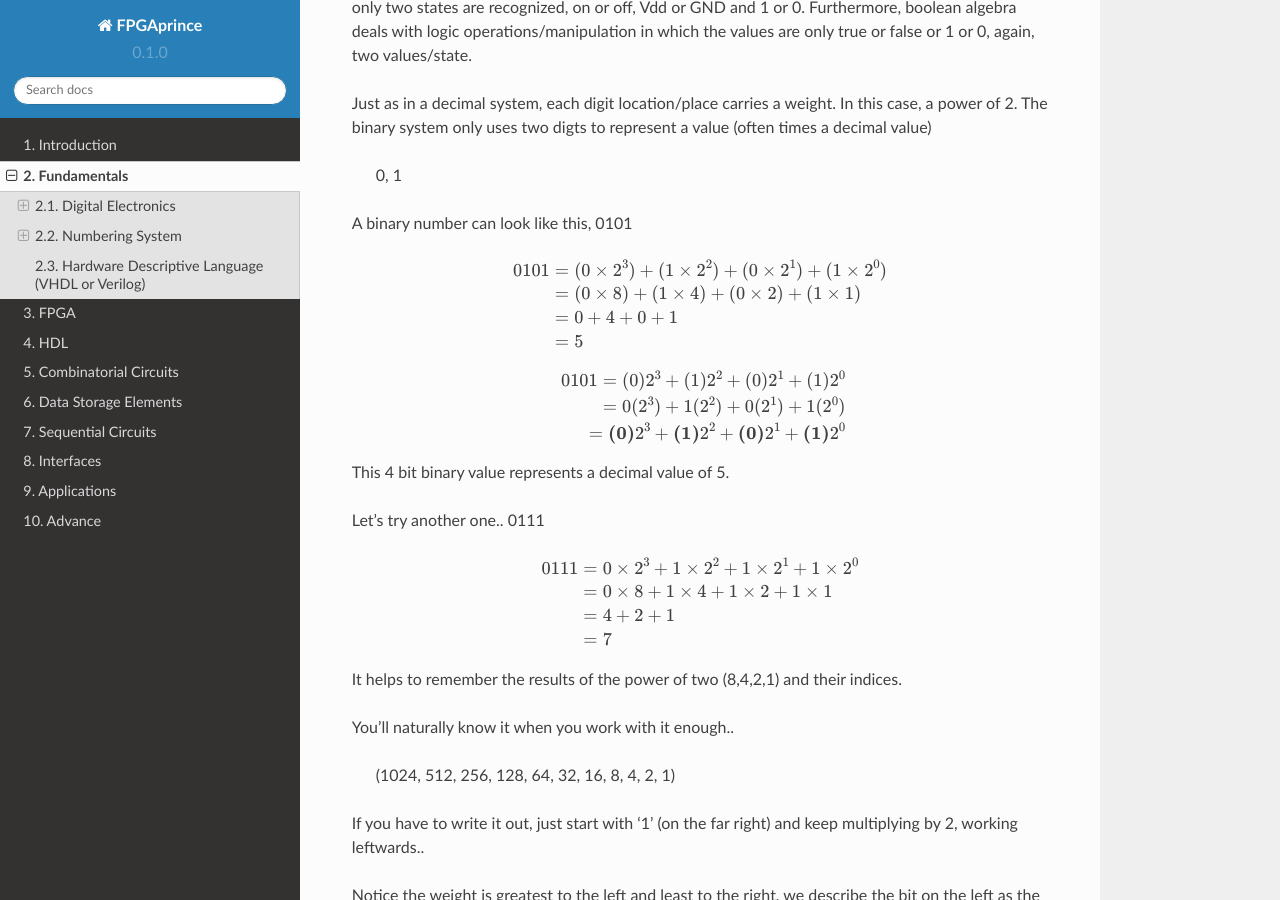
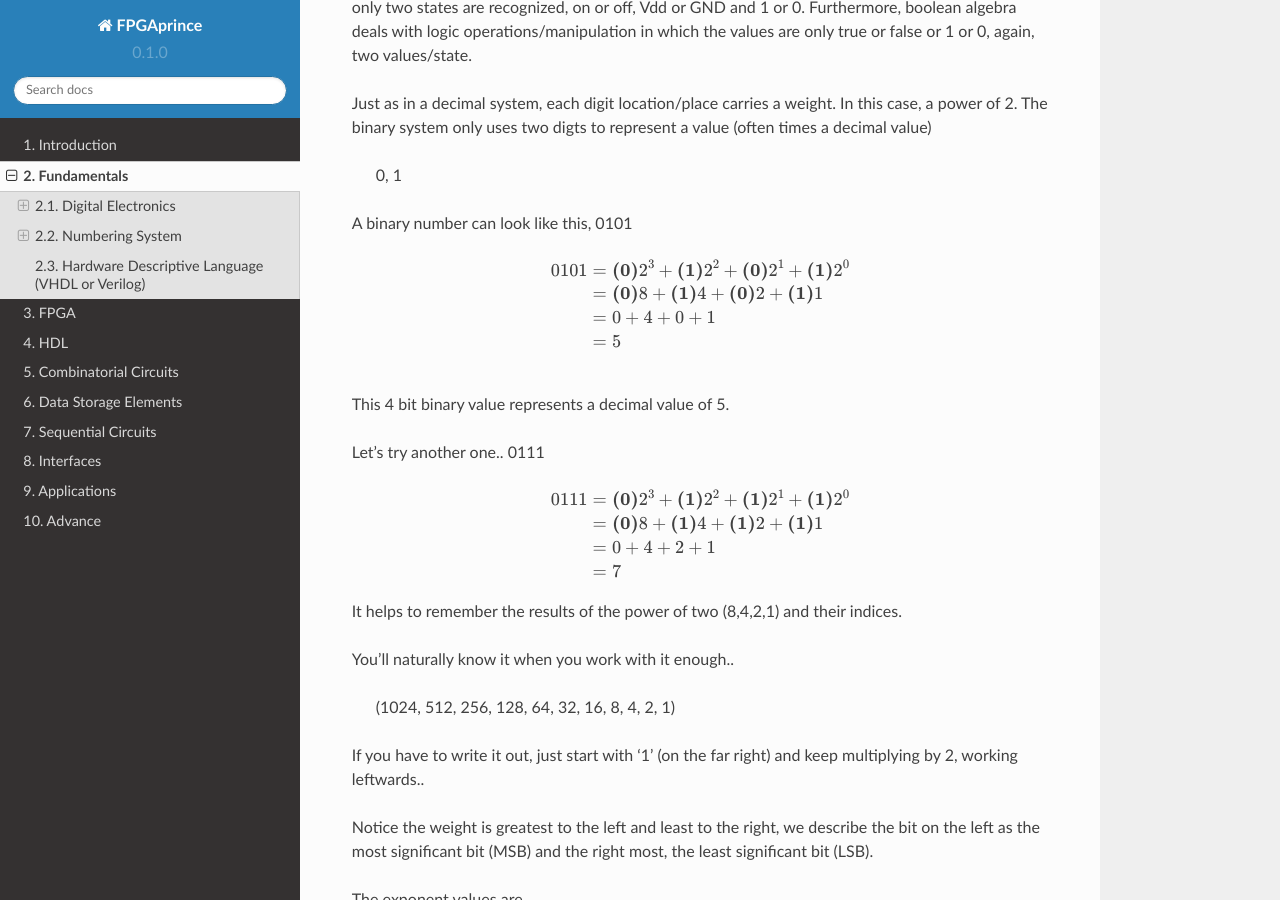
Before and after one commit to fpgaprince/rtd, a Sphinx documentation site: the page built from docs/source/fundamentals.rst, in a window 1280 px wide and 900 px high, scrolled down 3140 px. Built offline with Sphinx 7.4.7 and the Read the Docs theme 2.0.0, drawn with Linux system fonts in a browser that asks for light colours.

Commit message:
bold binary

```diff
--- a/docs/source/fundamentals.rst
+++ b/docs/source/fundamentals.rst
@@ -148,17 +148,15 @@ A binary number can look like this, 0101
 
 .. math::
 
-    0101    &= (0 \times 2^3) + (1 \times 2^2) + (0 \times 2^1) + (1 \times 2^0)\\
-            &= (0 \times 8) + (1 \times 4) + (0 \times 2) + (1 \times 1)\\
+    0101    &= \mathbf{(0)}2^3 + \mathbf{(1)}2^2 + \mathbf{(0)}2^1 + \mathbf{(1)}2^0\\
+            &= \mathbf{(0)}8 + \mathbf{(1)}4 + \mathbf{(0)}2 + \mathbf{(1)}1\\
             &= 0 + 4 + 0 + 1\\
             &= 5
 
 .. math::
 
-    0101    &= (0)2^3 + (1)2^2 + (0)2^1 + (1)2^0\\
-            &= 0(2^3) + 1(2^2) + 0(2^1) + 1(2^0)\\
 
-            &= \mathbf{(0)}2^3 + \mathbf{(1)}2^2 + \mathbf{(0)}2^1 + \mathbf{(1)}2^0\\
+
 
 
 This 4 bit binary value represents a decimal value of 5.
@@ -167,9 +165,9 @@ Let's try another one.. 0111
 
 .. math::
 
-    0111    &= 0 \times 2^3 + 1 \times 2^2 + 1 \times 2^1 + 1 \times 2^0\\
-            &= 0 \times 8 + 1 \times 4 + 1 \times 2 + 1 \times 1\\
-            &= 4 + 2 + 1\\
+    0111    &= \mathbf{(0)}2^3 + \mathbf{(1)}2^2 + \mathbf{(1)}2^1 + \mathbf{(1)}2^0\\
+            &= \mathbf{(0)}8 + \mathbf{(1)}4 + \mathbf{(1)}2 + \mathbf{(1)}1\\
+            &= 0 + 4 + 2 + 1\\
             &= 7
 
 It helps to remember the results of the power of two (8,4,2,1) and their indices.
```
